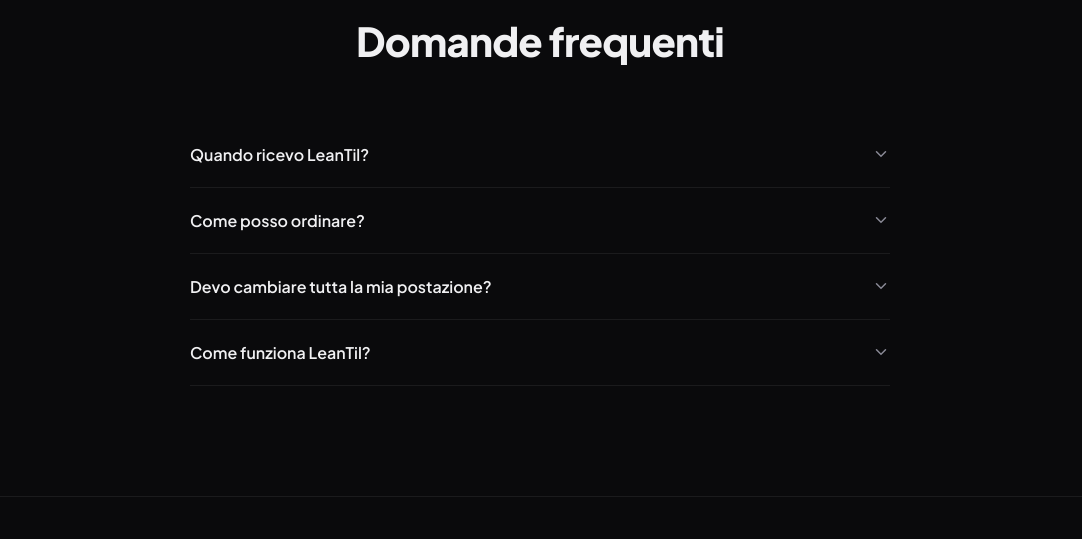
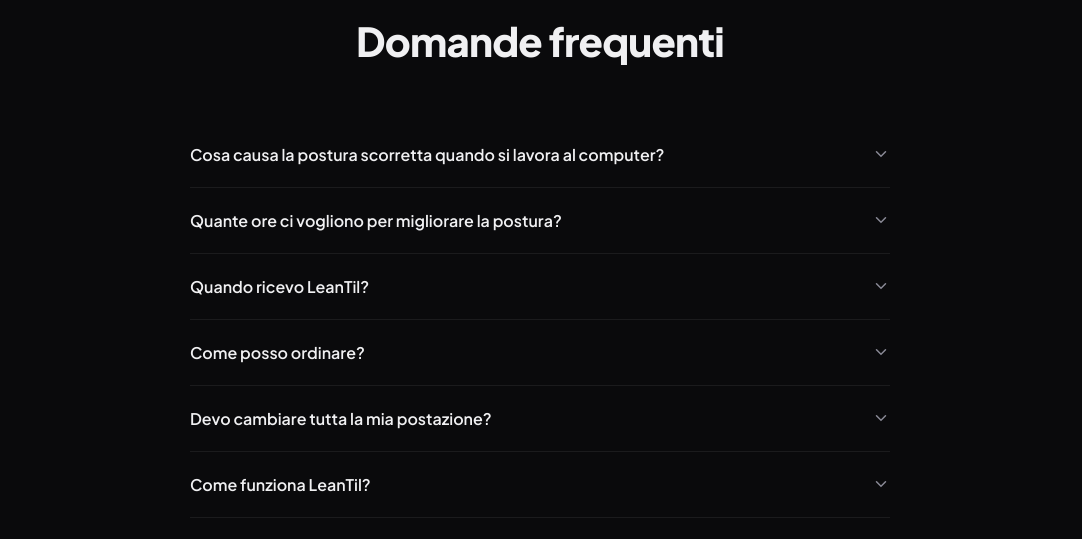
Before and after one commit to kathegrima/LeanTil, a plain HTML site: page index.html in a window 1280 px wide. Shown: the part 4323-4862 px from the top of the page, without its empty margins (100-1182 px from the left). Drawn offline with Linux system fonts and the light colour scheme.

Commit message:
Update index.html

```diff
--- a/index.html
+++ b/index.html
@@ -111,6 +111,22 @@
             "@type": "Question",
             "name": "LeanTil funziona con qualsiasi sedia?",
             "acceptedAnswer": { "@type": "Answer", "text": "Sì. LeanTil è compatibile con sedie da ufficio, gaming e domestiche, senza nessuna modifica alla tua postazione." }
+          },
+          {
+            "@type": "Question",
+            "name": "Cosa causa la postura scorretta quando si lavora al computer?",
+            "acceptedAnswer": {
+              "@type": "Answer",
+              "text": "La postura scorretta al computer è causata principalmente da monitor posizionato male, sedia non regolata correttamente e mancanza di feedback continuo sulla posizione del corpo."
+            }
+          },
+          {
+            "@type": "Question",
+            "name": "Quante ore ci vogliono per migliorare la postura?",
+            "acceptedAnswer": {
+              "@type": "Answer",
+              "text": "I primi miglioramenti si notano in 2-4 settimane di utilizzo costante. Il corpo richiede circa 3 mesi per sviluppare nuove abitudini posturali automatiche."
+            }
           }
         ]
       }
@@ -809,41 +825,61 @@
 
       <div class="faq-item">
         <button class="faq-btn" id="faq-q1" aria-expanded="false" aria-controls="faq-a1">
-          <span data-k="q1">Quando ricevo LeanTil?</span>
+          <span data-k="q1">Cosa causa la postura scorretta quando si lavora al computer?</span>
           <svg class="chev" viewBox="0 0 24 24" aria-hidden="true"><polyline points="6 9 12 15 18 9"/></svg>
         </button>
         <div class="faq-body" id="faq-a1" role="region" aria-labelledby="faq-q1" hidden>
-          <p data-k="a1">Dopo l'ordine ti contatteremo con la data di spedizione stimata e tutti i dettagli per la consegna.</p>
+          <p data-k="a1">La postura scorretta al computer è causata principalmente da monitor posizionato male, sedia non regolata correttamente e mancanza di feedback continuo sulla posizione del corpo.</p>
         </div>
       </div>
 
       <div class="faq-item">
         <button class="faq-btn" id="faq-q2" aria-expanded="false" aria-controls="faq-a2">
-          <span data-k="q2">Come posso ordinare?</span>
+          <span data-k="q2">Quante ore ci vogliono per migliorare la postura?</span>
           <svg class="chev" viewBox="0 0 24 24" aria-hidden="true"><polyline points="6 9 12 15 18 9"/></svg>
         </button>
         <div class="faq-body" id="faq-a2" role="region" aria-labelledby="faq-q2" hidden>
-          <p data-k="a2">Clicca su &ldquo;Ordina adesso&rdquo; e compila il form. Nessun addebito immediato: ti contatteremo per confermare i dettagli di pagamento.</p>
+          <p data-k="a2">I primi miglioramenti si notano in 2-4 settimane di utilizzo costante. Il corpo richiede circa 3 mesi per sviluppare nuove abitudini posturali automatiche.</p>
         </div>
       </div>
 
       <div class="faq-item">
         <button class="faq-btn" id="faq-q3" aria-expanded="false" aria-controls="faq-a3">
-          <span data-k="q3">Devo cambiare tutta la mia postazione?</span>
+          <span data-k="q3">Quando ricevo LeanTil?</span>
           <svg class="chev" viewBox="0 0 24 24" aria-hidden="true"><polyline points="6 9 12 15 18 9"/></svg>
         </button>
         <div class="faq-body" id="faq-a3" role="region" aria-labelledby="faq-q3" hidden>
-          <p data-k="a3">No. LeanTil si integra facilmente nella tua routine alla scrivania, senza stravolgere il modo in cui lavori.</p>
+          <p data-k="a3">Dopo l'ordine ti contatteremo con la data di spedizione stimata e tutti i dettagli per la consegna.</p>
         </div>
       </div>
 
       <div class="faq-item">
         <button class="faq-btn" id="faq-q4" aria-expanded="false" aria-controls="faq-a4">
-          <span data-k="q4">Come funziona LeanTil?</span>
+          <span data-k="q4">Come posso ordinare?</span>
           <svg class="chev" viewBox="0 0 24 24" aria-hidden="true"><polyline points="6 9 12 15 18 9"/></svg>
         </button>
         <div class="faq-body" id="faq-a4" role="region" aria-labelledby="faq-q4" hidden>
-          <p data-k="a4">LeanTil &egrave; un cuscino che si adatta a qualsiasi sedia. Rileva in tempo reale come distribuisci il peso sulla seduta. Quando riconosce una postura scorretta prolungata, invia un segnale visivo discreto per ricordarti di tornare in posizione.</p>
+          <p data-k="a4">Clicca su &ldquo;Ordina adesso&rdquo; e compila il form. Nessun addebito immediato: ti contatteremo per confermare i dettagli di pagamento.</p>
+        </div>
+      </div>
+
+      <div class="faq-item">
+        <button class="faq-btn" id="faq-q5" aria-expanded="false" aria-controls="faq-a5">
+          <span data-k="q5">Devo cambiare tutta la mia postazione?</span>
+          <svg class="chev" viewBox="0 0 24 24" aria-hidden="true"><polyline points="6 9 12 15 18 9"/></svg>
+        </button>
+        <div class="faq-body" id="faq-a5" role="region" aria-labelledby="faq-q5" hidden>
+          <p data-k="a5">No. LeanTil si integra facilmente nella tua routine alla scrivania, senza stravolgere il modo in cui lavori.</p>
+        </div>
+      </div>
+
+      <div class="faq-item">
+        <button class="faq-btn" id="faq-q6" aria-expanded="false" aria-controls="faq-a6">
+          <span data-k="q6">Come funziona LeanTil?</span>
+          <svg class="chev" viewBox="0 0 24 24" aria-hidden="true"><polyline points="6 9 12 15 18 9"/></svg>
+        </button>
+        <div class="faq-body" id="faq-a6" role="region" aria-labelledby="faq-q6" hidden>
+          <p data-k="a6">LeanTil &egrave; un cuscino che si adatta a qualsiasi sedia. Rileva in tempo reale come distribuisci il peso sulla seduta. Quando riconosce una postura scorretta prolungata, invia un segnale visivo discreto per ricordarti di tornare in posizione.</p>
         </div>
       </div>
 
```
